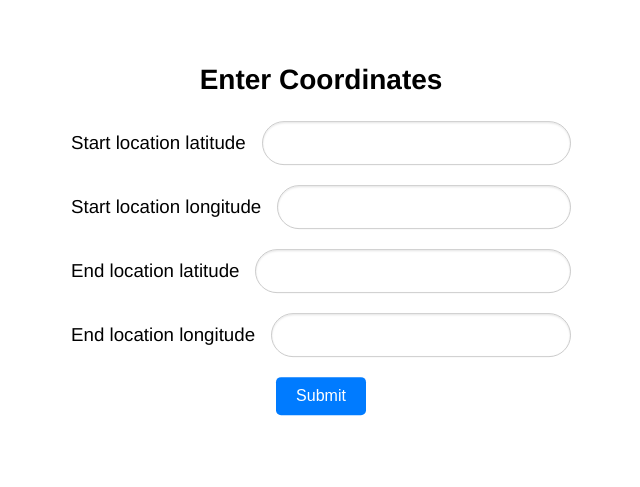
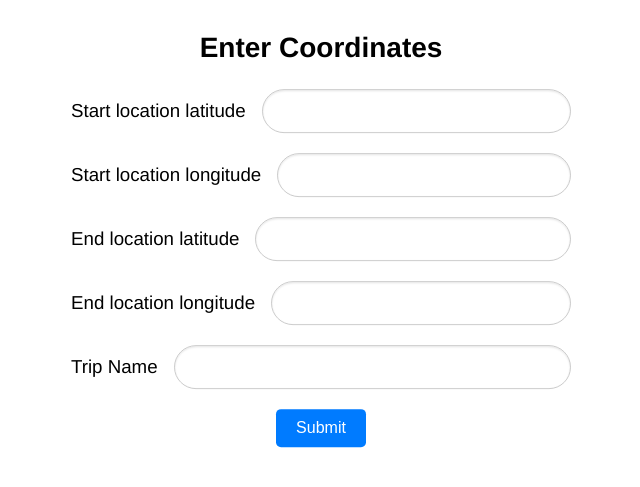
Before and after one commit to bryancarrillo1/fuel-scout, a Flask app: page /coordinates in a window 1280 px wide. Shown: the top 487 px of the page, without its empty margins (319-959 px from the left). Run offline with Flask 3, Linux system fonts and the light colour scheme.

Commit message:
Added trip name field

```diff
--- a/static/coordinatesStyle.css
+++ b/static/coordinatesStyle.css
@@ -38,7 +38,7 @@ button:hover {
     margin-bottom: 25px;
 }
 
-.latitude-start, .longitude-start, .latitude-end, .longitude-end{
+.latitude-start, .longitude-start, .latitude-end, .longitude-end , .trip-name {
     display:flex;
     align-items:center;
     margin-bottom: 20px;
@@ -46,7 +46,7 @@ button:hover {
     font-weight:400;
 
 }
-.latitude-start input, .longitude-start input, .latitude-end input, .longitude-end input {
+.latitude-start input, .longitude-start input, .latitude-end input, .longitude-end input, .trip-name input {
     flex: 1;
     margin-left:16px;
     padding: 12px 20px;
@@ -62,7 +62,8 @@ button:hover {
 .latitude-start input:focus,
 .longitude-start input:focus,
 .latitude-end input:focus,
-.longitude-end input:focus {
+.longitude-end input:focus,
+.trip-name input:focus {
   background: #fff;
   border-color: #999;
 }
--- a/templates/coordinates.html
+++ b/templates/coordinates.html
@@ -27,7 +27,13 @@
                 <input type="text" name="end_long" placeholder=" " />
             </h3>
 
+            <h3 class="trip-name">
+                Trip Name
+                <input type="text" name="trip_name" placeholder=" " />
+            </h3>
+
             <button class="button" onclick="">Submit</button>
+
         </form>
 </div>
 </body>
```
